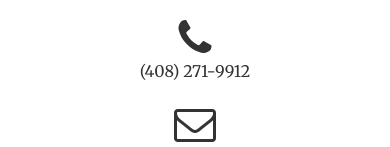
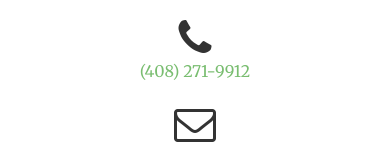
Before and after one commit to kprakobkit/jadeleaf, a website: page app/index.html in a window 390 px wide. Shown: the part 5713-5860 px from the top of the page. Drawn offline with nearby package versions, Linux system fonts and the light colour scheme.

Commit message:
Make telephone number a clickable link.

```diff
--- a/app/index.html
+++ b/app/index.html
@@ -231,7 +231,7 @@
           </div>
           <div class="col-lg-4 text-center">
             <i class="fa fa-phone fa-3x wow bounceIn"></i>
-            <p>(408) 271-9912</p>
+            <p><a href="tel:+14082719912">(408) 271-9912</a></p>
           </div>
           <div class="col-lg-4 text-center">
             <i class="fa fa-envelope-o fa-3x wow bounceIn" data-wow-delay=".1s"></i>
```
